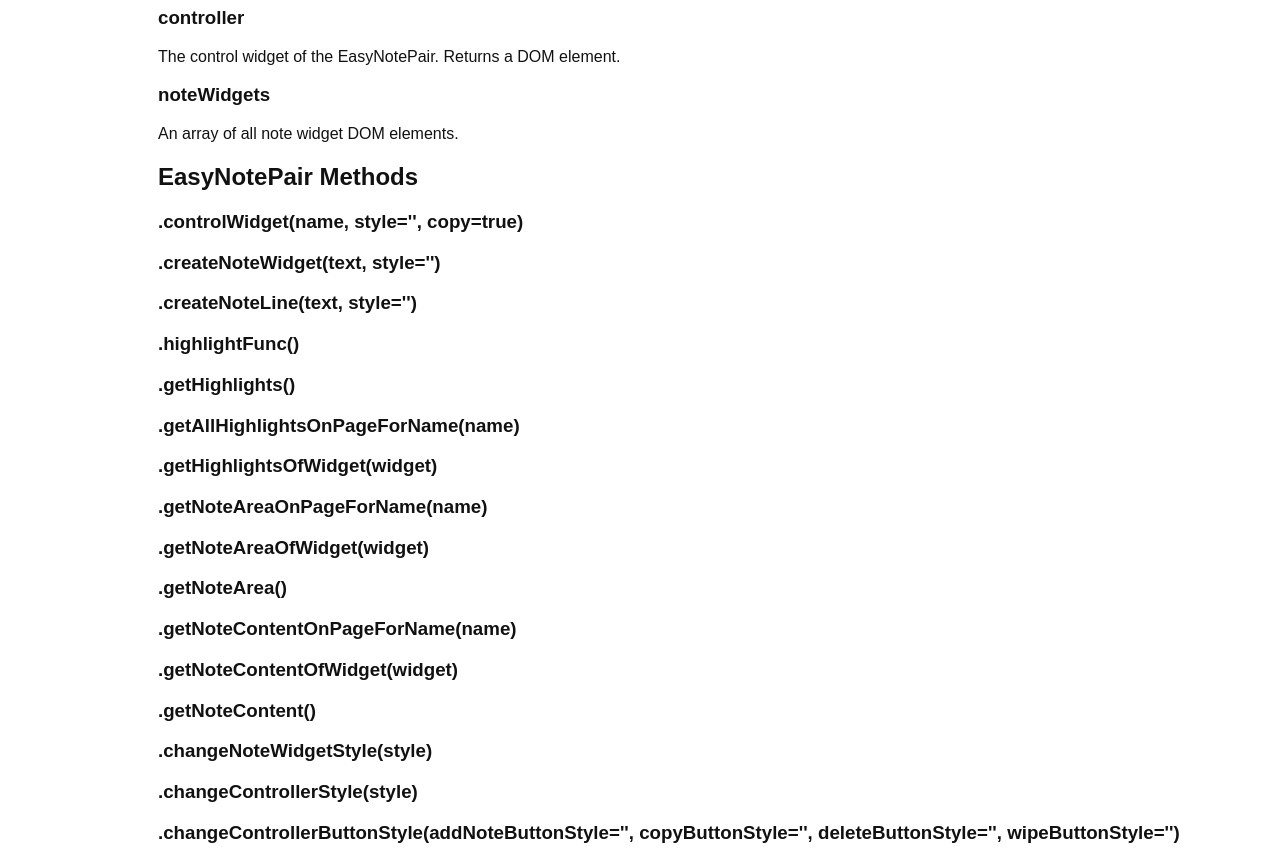
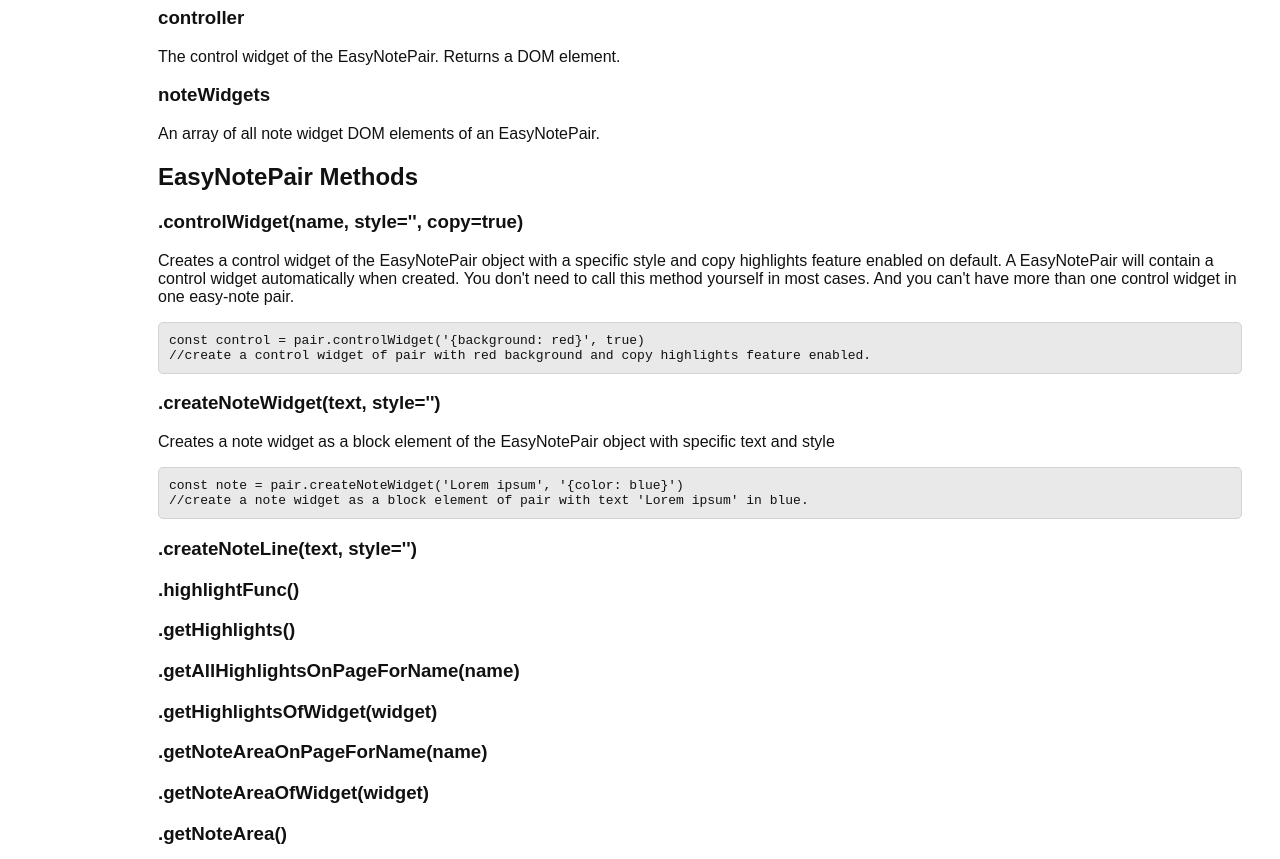
Before and after one commit to OoaLH/EasyNote.js, a website: page pub/documentation.html in a window 1280 px wide. Shown: the part 1220-2079 px from the top of the page. Drawn offline with nearby package versions, Linux system fonts and the light colour scheme.

Commit message:
make it better

```diff
--- a/pub/documentation.html
+++ b/pub/documentation.html
@@ -58,11 +58,20 @@
         <h3>controller</h3>
         <p>The control widget of the EasyNotePair. Returns a DOM element.</p>
         <h3>noteWidgets</h3>
-        <p>An array of all note widget DOM elements.</p>
+        <p>An array of all note widget DOM elements of an EasyNotePair.</p>
         <h2>EasyNotePair Methods</h2>
         <h3>.controlWidget(name, style='', copy=true)</h3>
-        <p></p>
+        <p>Creates a control widget of the EasyNotePair object with a specific style and copy highlights feature enabled on default. A EasyNotePair will contain a control widget automatically when created. You don't need to call this method yourself in most cases. And you can't have more than one control widget in one easy-note pair.</p>
+        <div class="code">
+        <code>const control = pair.controlWidget('{background: red}', true)</code>
+        <br><code>//create a control widget of pair with red background and copy highlights feature enabled.</code>
+        </div>
         <h3>.createNoteWidget(text, style='')</h3>
+        <p>Creates a note widget as a block element of the EasyNotePair object with specific text and style</p>
+        <div class="code">
+        <code>const note = pair.createNoteWidget('Lorem ipsum', '{color: blue}')</code>
+        <br><code>//create a note widget as a block element of pair with text 'Lorem ipsum' in blue.</code>
+        </div>
         <h3>.createNoteLine(text, style='')</h3>
         <h3>.highlightFunc()</h3>
         <h3>.getHighlights()</h3>
--- a/pub/js/easy-note.js
+++ b/pub/js/easy-note.js
@@ -3,17 +3,18 @@
 function EasyNotePair(name, controllerStyle='', copy=true) {
     this.name = name
     this.colorPicker = 1
-    this.controller = this.controlWidget(name, controllerStyle, copy)
+    this.controller = this.controlWidget(controllerStyle, copy)
     this.noteWidgets = []
 }
 
 EasyNotePair.prototype = {
 
-    controlWidget: function(name, style='', copy=true) {
+    controlWidget: function(style='', copy=true) {
         if (this.controller) {
             console.log("can't create more than one control widget in one easy-note pair.")
         }
         const context = this
+        const name = this.name
         const control = document.createElement('div')
         control.className = 'control'
         control.style = style
```
